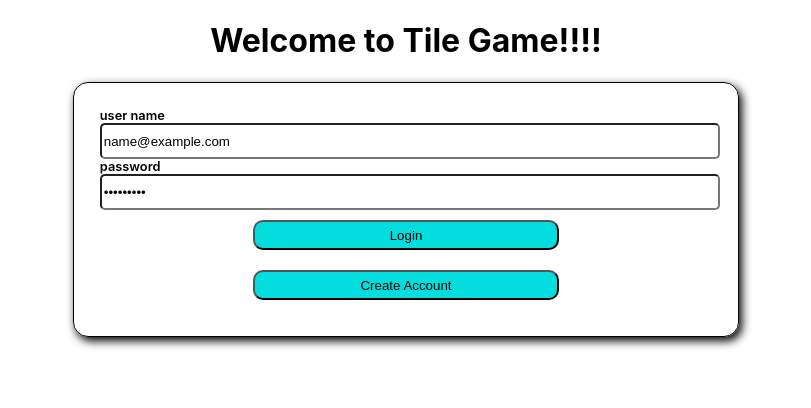
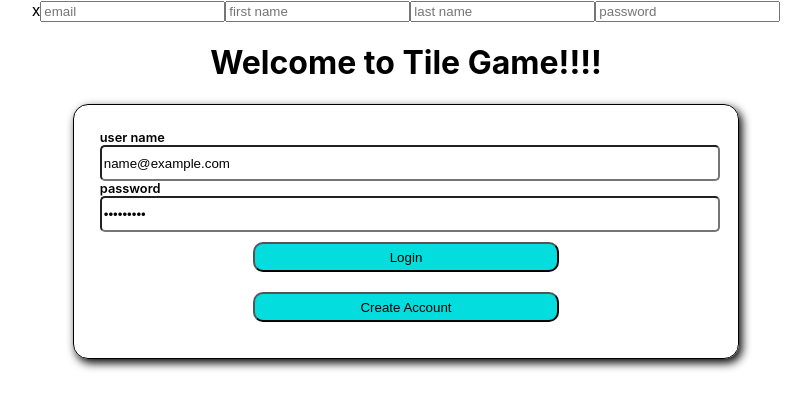
Before and after one commit to tweiss777/TileGameFrontEnd, a React (Create React App) app: page / in a window 1280 px wide. Both pictures are taken after typing "name@example.com", "Sample123" into the empty fields and a click on the button "Create Account". Shown: the top 408 px of the page, without its empty margins (234-1045 px from the left). Built offline with nearby package versions, Linux system fonts and the light colour scheme.

Commit message:
created create new user component.

```diff
--- /dev/null
+++ b/src/components/RegisterAccountForm.jsx
@@ -0,0 +1,33 @@
+import { useState } from "react";
+
+export default function RegisterAccountForm({handleClose}){
+
+    const [userName,setUsername] = useState('');
+    const [password,setPassword] = useState('');
+    const [firstName,setFirstName] = useState('');
+    const [lastName,setLastName] = useState('');
+
+    function closeForm(){
+        handleClose();
+    }
+
+
+    return(
+        <>
+            <div className='form-background'>
+                <div className="form-container">
+                    <span onClick={closeForm} >x</span>
+                    <input type='text' placeholder="email" />
+                    <input type='text' placeholder="first name" />
+                    <input type='text' placeholder="last name" />
+                    <input type='password' placeholder="password" />
+                </div>
+
+
+            </div>
+        </>
+    )
+
+
+
+}
--- a/src/pages/Login.jsx
+++ b/src/pages/Login.jsx
@@ -1,12 +1,13 @@
 import {useState} from 'react'
-import { Button } from 'react-bootstrap';
 import { useNavigate } from 'react-router-dom';
+import RegisterAccountForm from '../components/RegisterAccountForm';
 import '../styles/Login.css'
 export default function Login(){
     const navigate = useNavigate();
     const [username,setUserName] = useState('');
     const [password,setPassword] = useState('');
     const [errors,setErrors] = useState(false);
+    const [showNewUserForm,setShowNewUserForm] = useState(false);
 
 
     function handleLogin(){
@@ -21,9 +22,20 @@ export default function Login(){
 
     }
 
+    function onClickCreateAccountButton(){
+        if(!showNewUserForm){
+            setShowNewUserForm(true);
+        }
+        else{
+            setShowNewUserForm(false);
+        }
+    }
+
 
     return(
         <>
+        {showNewUserForm && <RegisterAccountForm handleClose={onClickCreateAccountButton} /> }
+
         <h1>Welcome to Tile Game!!!!</h1>
         {errors && <p>One or more fields is missing</p>}
         <div className='login-container'>
@@ -32,7 +44,7 @@ export default function Login(){
             <label>password</label>
             <input type='password' placeholder='password' onChange={(event) => setPassword(event.target.value)} />
             <button onClick={handleLogin}>Login</button>
-            <button variant='info'>Create Account</button>
+            <button onClick={onClickCreateAccountButton}>Create Account</button>
         </div>
         </>
     )
```
